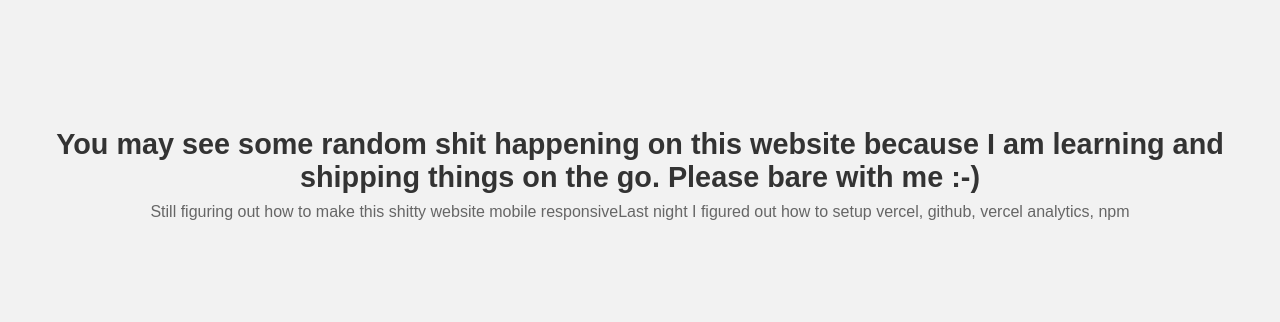
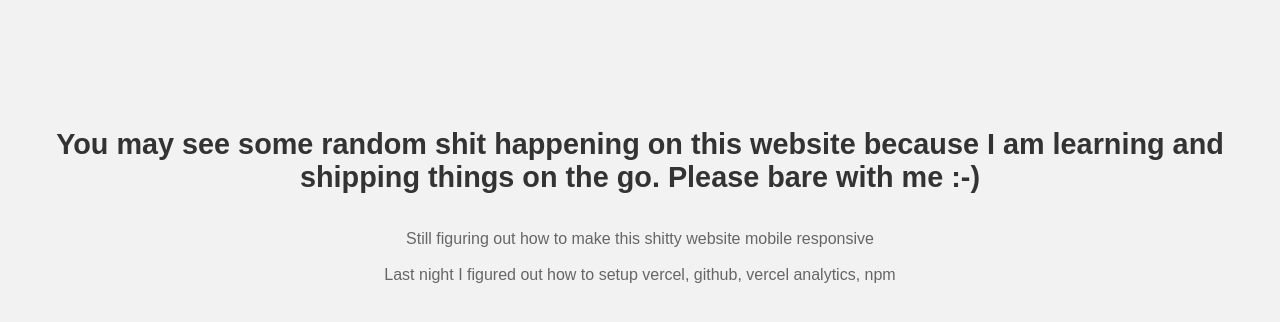
Before and after one commit to metacortexcypher/project-beta, a plain HTML site: page log.html in a window 1280 px wide. Drawn offline with Linux system fonts and the light colour scheme.

Commit message:
loglist list items updated

```diff
--- a/log.html
+++ b/log.html
@@ -14,7 +14,6 @@
         <li>Still figuring out how to make this shitty website mobile responsive</li>
         <br>
         <li>Last night I figured out how to setup vercel, github, vercel analytics, npm</li>
-        <li></li>
     </ul>
 </body>
 </html>
--- a/styles.css
+++ b/styles.css
@@ -148,6 +148,8 @@ h2 {
 .loglist{
    list-style-type: circle;
    color: #666;
+   display: flex;
+   flex-direction: column;
 }
 
 #new {
```
